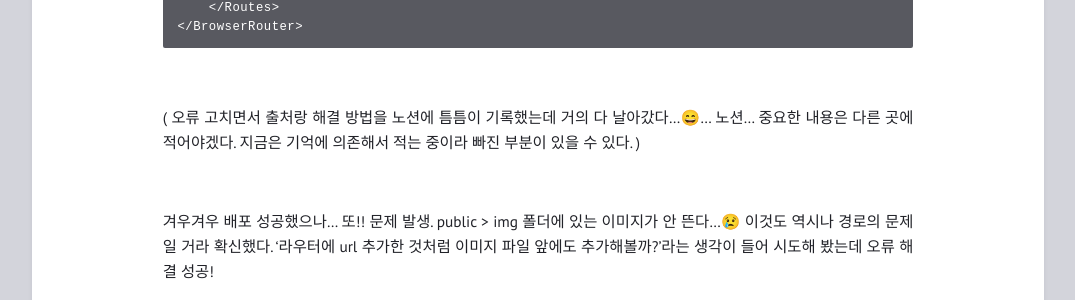
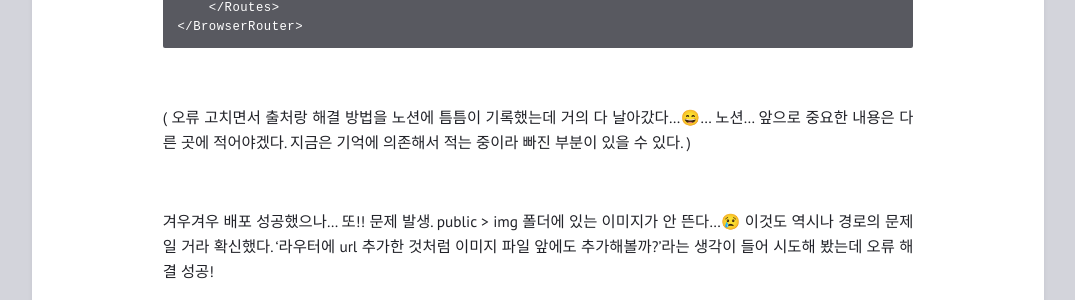
Before and after one commit to feb-dain/feb-dain.github.io, a Jekyll site: the page built from _posts/2022-10-05-errors-when-deploying-my-first-react-project.md, in a window 1280 px wide and 900 px high, scrolled down 1513 px. Shown: the part 241-541 px from the top of the window, without its empty margins (102-1177 px from the left). Built offline with Jekyll 4.4.1, drawn with Linux system fonts in a browser that asks for light colours; comment, search, counter and statistics services are not loaded.

Commit message:
Update 2022-10-05-errors-when-deploying-my-first-react-project.md

```diff
--- a/_posts/2022-10-05-errors-when-deploying-my-first-react-project.md
+++ b/_posts/2022-10-05-errors-when-deploying-my-first-react-project.md
@@ -99,7 +99,7 @@ git remote set-url origin https://github.com/github-user-name/repository-name/
 
 <br>
 
-( 오류 고치면서 출처랑 해결 방법을 노션에 틈틈이 기록했는데 거의 다 날아갔다…😄… 노션… 중요한 내용은 다른 곳에 적어야겠다.
+( 오류 고치면서 출처랑 해결 방법을 노션에 틈틈이 기록했는데 거의 다 날아갔다…😄… 노션… 앞으로 중요한 내용은 다른 곳에 적어야겠다.
 지금은 기억에 의존해서 적는 중이라 빠진 부분이 있을 수 있다. )
 
 <br>
```
